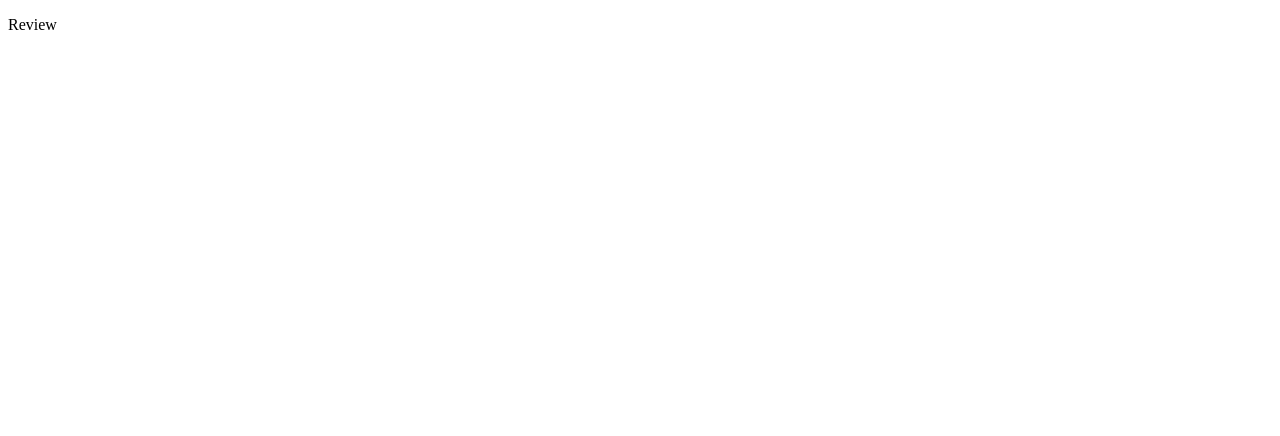
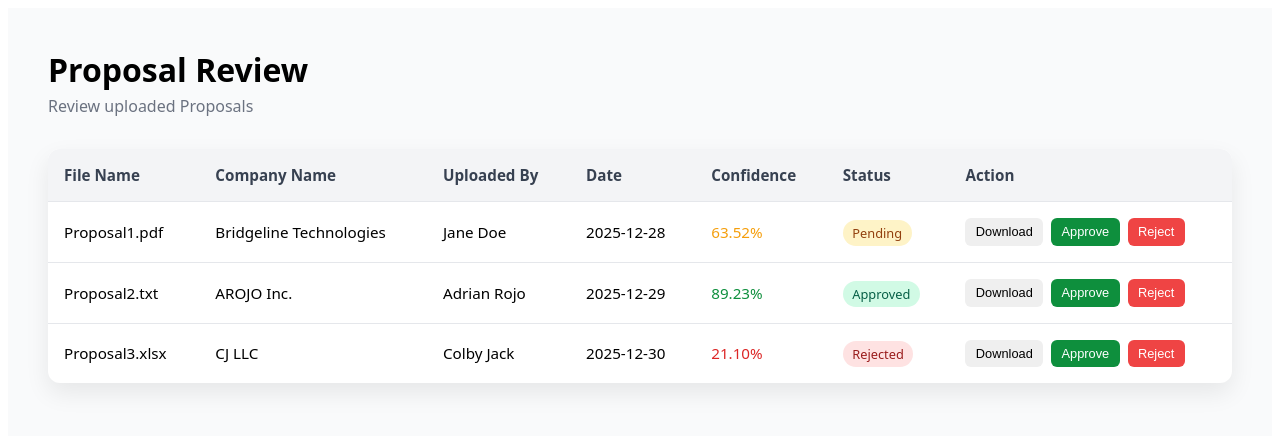
Before and after one commit to AdrianRRojo/dltechnicalexercise, a React (Create React App) app: page /review in a window 1280 px wide. Shown: the top 436 px of the page. Built offline with nearby package versions, Linux system fonts and the light colour scheme.

Commit message:
Init review page styling -- No functionality
Initial styling layout of the review page. No functionality incorporated yet. Simply the styling skeleton of how I envision the review page to function.

Functionality to be incorporated next update.

```diff
--- a/src/Style.css
+++ b/src/Style.css
@@ -1,3 +1,6 @@
+button, a {
+    cursor: pointer;
+}
 .pageWrapper {
   min-height: 100vh;
   display: flex;
@@ -176,3 +179,123 @@
   background: hsl(var(--primary ) /.9);
   transform: scaleY(1.1);
 }
+
+.adminPage {
+  min-height: 100vh;
+  padding: 2.5rem;
+  background: #f9fafb;
+  font-family: system-ui, -apple-system, BlinkMacSystemFont, sans-serif;
+}
+
+.adminPage h1 {
+  margin: 0;
+  font-size: 2rem;
+}
+
+.adminSubtitle {
+  margin-top: 0.25rem;
+  color: #6b7280;
+}
+
+.tableCard {
+  margin-top: 2rem;
+  background: #ffffff;
+  border-radius: 12px;
+  box-shadow: 0 10px 25px rgba(0, 0, 0, 0.08);
+  overflow: hidden;
+}
+
+table {
+  width: 100%;
+  border-collapse: collapse;
+}
+
+thead {
+  background: #f3f4f6;
+}
+
+th,
+td {
+  padding: 1rem;
+  text-align: left;
+  font-size: 0.95rem;
+}
+
+th {
+  font-weight: 600;
+  color: #374151;
+}
+
+tbody tr {
+  border-top: 1px solid #e5e7eb;
+}
+
+tbody tr:hover {
+  background: #f9fafb;
+}
+
+.status {
+  padding: 0.25rem 0.6rem;
+  border-radius: 999px;
+  font-size: 0.8rem;
+  font-weight: 500;
+}
+
+.status.pending {
+  background: #fef3c7;
+  color: #92400e;
+}
+
+.status.approved {
+  background: #d1fae5;
+  color: #065f46;
+}
+
+.status.rejected {
+  background: #fee2e2;
+  color: #991b1b;
+}
+
+.actions {
+  display: flex;
+  gap: 0.5rem;
+}
+
+.actions button {
+  padding: 0.4rem 0.65rem;
+  border-radius: 6px;
+  border: none;
+  font-size: 0.8rem;
+  cursor: pointer;
+}
+
+.actions .download {
+  background: #e5e7eb;
+}
+
+.actions .approve {
+  background: #0e8f3d;
+  color: white;
+}
+
+.actions .reject {
+  background: #ef4444;
+  color: white;
+}
+
+.actions button:hover {
+  opacity: 0.9;
+}
+
+
+.confidence.low {
+  color: #dc2626;
+}
+
+.confidence.medium {
+  color: #f59e0b;
+}
+
+.confidence.high {
+  color: #0e8f3d;
+}
--- a/src/pages/Review.js
+++ b/src/pages/Review.js
@@ -1,9 +1,89 @@
-import react from "react";
+import React from "react";
+import "../Style.css";
 
-export default function Review(){
-    return(
-        <div>
-            <p>Review</p>
-        </div>
-    )
+const fakeEntries = [
+  {
+    id: 1,
+    filename: "Proposal1.pdf",
+    company: "Bridgeline Technologies",
+    uploadedBy: "Jane Doe",
+    uploadedAt: "2025-12-28",
+    confidence: ".6352",
+    status: "Pending",
+  },
+  {
+    id: 2,
+    filename: "Proposal2.txt",
+    company: "AROJO Inc.",
+    uploadedBy: "Adrian Rojo",
+    uploadedAt: "2025-12-29",
+    confidence: ".8923",
+    status: "Approved",
+  },
+  {
+    id: 3,
+    filename: "Proposal3.xlsx",
+    company: "CJ LLC",
+    uploadedBy: "Colby Jack",
+    uploadedAt: "2025-12-30",
+    confidence: ".211",
+    status: "Rejected",
+  },
+];
+
+const getConfidenceClass = (score) => {
+  if (score <= 0.5) return "low";
+  if (score <= 0.75) return "medium";
+  return "high";
 };
+
+
+export default function Review() {
+  return (
+    <div className="adminPage">
+      <h1>Proposal Review</h1>
+      <p className="adminSubtitle">Review uploaded Proposals</p>
+
+      <div className="tableCard">
+        <table>
+          <thead>
+            <tr>
+              <th>File Name</th>
+              <th>Company Name</th>
+              <th>Uploaded By</th>
+              <th>Date</th>
+              <th>Confidence</th>
+              <th>Status</th>
+              <th>Action</th>
+            </tr>
+          </thead>
+          <tbody>
+            {fakeEntries.map((entry) => (
+              <tr key={entry.id}>
+                <td>{entry.filename}</td>
+                <td>{entry.company}</td>
+                <td>{entry.uploadedBy}</td>
+                <td>{entry.uploadedAt}</td>
+                <td className={`confidence ${getConfidenceClass(entry.confidence)}`}>
+                    {(entry.confidence * 100).toFixed(2)}%
+                </td>
+
+
+                <td>
+                  <span className={`status ${entry.status.toLowerCase()}`}>
+                    {entry.status}
+                  </span>
+                </td>
+                <td className="actions">
+                  <button className="Download">Download</button>
+                  <button className="approve">Approve</button>
+                  <button className="reject">Reject</button>
+                </td>
+              </tr>
+            ))}
+          </tbody>
+        </table>
+      </div>
+    </div>
+  );
+}
```
